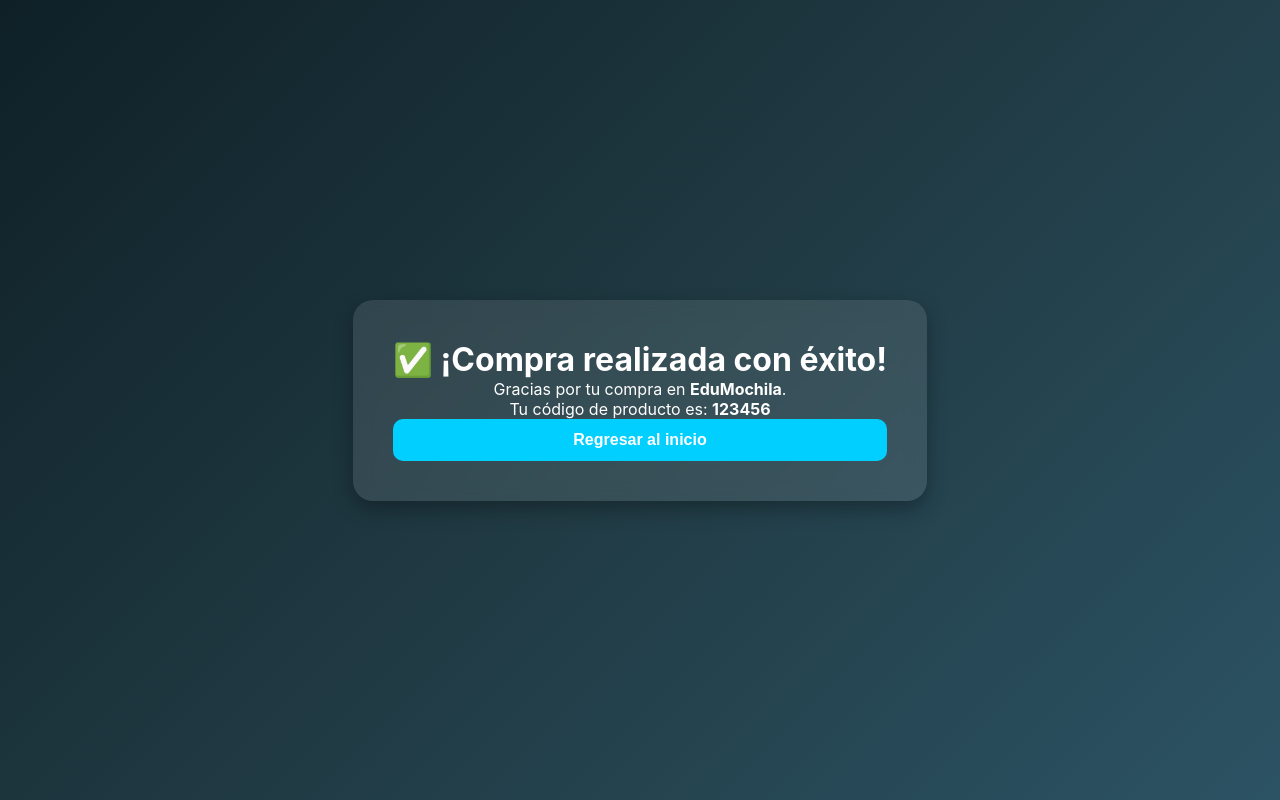
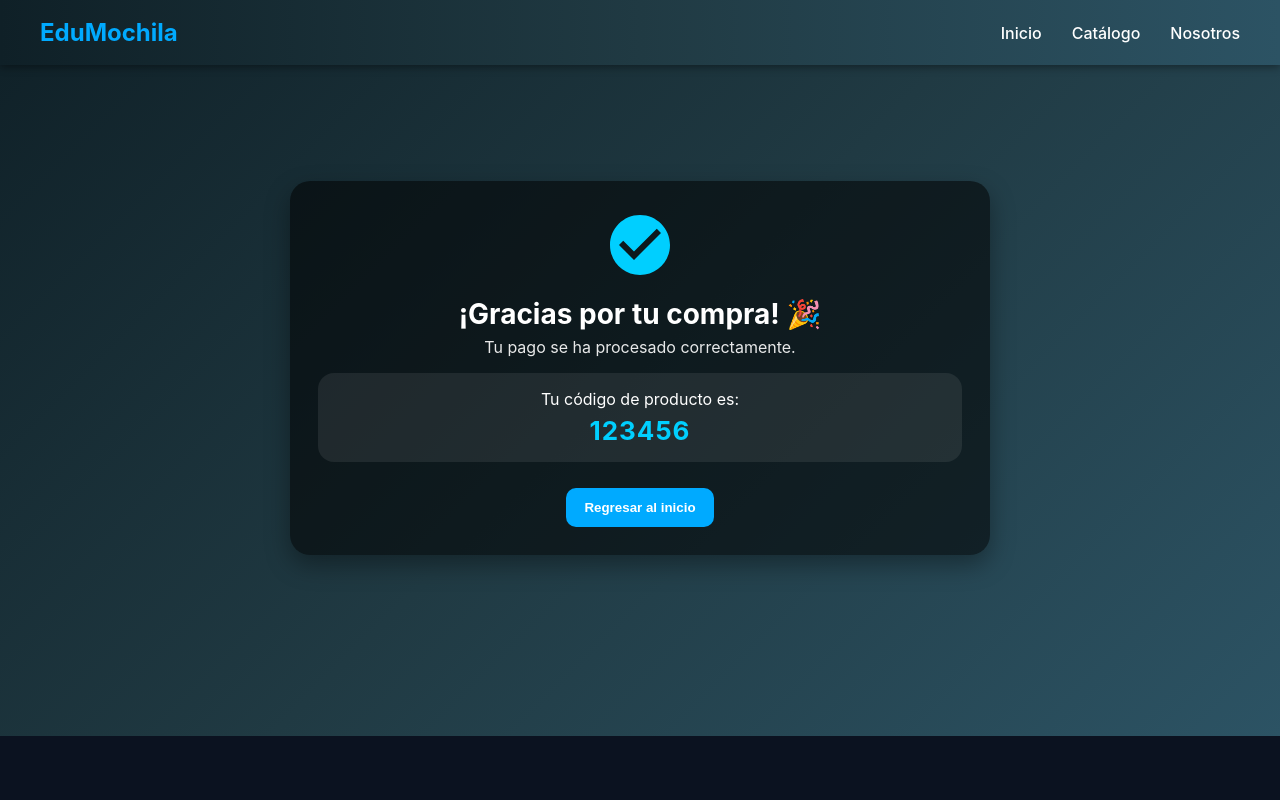
Before and after one commit to victorproroblox/remebro, a React (Create React App) app in the folder edumochila_web/: page /compra-exitosa in a window 1280 px wide. Built offline with nearby package versions, Linux system fonts and the light colour scheme; no server answers.

Commit message:
render 9

```diff
--- a/edumochila_web/src/components/Checkout.js
+++ b/edumochila_web/src/components/Checkout.js
@@ -15,7 +15,6 @@
   const [error, setError] = useState("");
 
   const token = localStorage.getItem("token") || "";
-
   const authHeaders = token ? { Authorization: `Bearer ${token}` } : {};
 
   const formatPrice = (val) => {
@@ -43,7 +42,7 @@
       setLoading(true);
       setError("");
 
-      // 1) Intento snapshot del catálogo
+      // 1) Snapshot del catálogo (precarga)
       try {
         const snap = sessionStorage.getItem("checkout_producto");
         if (snap) {
@@ -172,12 +171,12 @@
                   try {
                     const details = await actions.order.capture();
 
-                    // Registrar venta en backend usando Bearer (SIN cookies)
+                    // Registrar venta en backend usando Bearer (sin cookies)
                     const resp = await fetch(`${API_URL}/api/ventas/paypal`, {
                       method: "POST",
                       headers: {
                         "Content-Type": "application/json",
-                        ...authHeaders, // <-- Authorization: Bearer <token>
+                        ...authHeaders, // Authorization: Bearer <token>
                       },
                       body: JSON.stringify({
                         order_id: details.id,
@@ -193,9 +192,16 @@
                       );
                     }
 
+                    // Limpieza y navegación a la pantalla de éxito
                     sessionStorage.removeItem("checkout_producto");
-                    alert("Pago completado ✨ ¡Gracias por tu compra!");
-                    navigate("/");
+                    sessionStorage.setItem(
+                      "last_compra_producto_id",
+                      String(producto?.id_pr || "")
+                    );
+
+                    navigate("/compra-exitosa", {
+                      state: { producto_id: producto?.id_pr },
+                    });
                   } catch (e) {
                     console.error("❌ Error en onApprove:", e);
                     alert(
--- a/edumochila_web/src/components/CompraExitosa.js
+++ b/edumochila_web/src/components/CompraExitosa.js
@@ -1,24 +1,106 @@
-import React from "react";
-import { useNavigate } from "react-router-dom";
-import "./Checkout.css";
+// src/pages/CompraExitosa.js
+import React, { useEffect, useMemo } from "react";
+import { useLocation, useNavigate } from "react-router-dom";
+import Navbar from "./Navbar";
+import { MdCheckCircle } from "react-icons/md";
 
 export default function CompraExitosa() {
   const navigate = useNavigate();
-  const productoId = sessionStorage.getItem("codigo_producto") || "123456"; // respaldo
+  const location = useLocation();
+
+  // Intentamos leer un id pasado por state (navigate('/compra-exitosa', { state: { producto_id } }))
+  // Si no viene, usamos un ejemplo por ahora: 123456
+  const productoId = useMemo(() => {
+    return (
+      location?.state?.producto_id ||
+      sessionStorage.getItem("last_compra_producto_id") ||
+      "123456"
+    );
+  }, [location]);
+
+  // Guardamos por si refrescan la página
+  useEffect(() => {
+    if (location?.state?.producto_id) {
+      sessionStorage.setItem(
+        "last_compra_producto_id",
+        String(location.state.producto_id)
+      );
+    }
+  }, [location]);
 
   return (
-    <div className="checkout-success-page">
-      <div className="success-box">
-        <h1>✅ ¡Compra realizada con éxito!</h1>
-        <p>Gracias por tu compra en <strong>EduMochila</strong>.</p>
-        <p>
-          Tu código de producto es: <strong>{productoId}</strong>
-        </p>
+    <>
+      <Navbar />
 
-        <button className="btn-login" onClick={() => navigate("/home")}>
-          Regresar al inicio
-        </button>
-      </div>
-    </div>
+      <main
+        style={{
+          minHeight: "calc(100vh - 64px)",
+          display: "flex",
+          alignItems: "center",
+          justifyContent: "center",
+          background: "linear-gradient(135deg,#0f2027,#203a43,#2c5364)",
+          padding: "24px",
+        }}
+      >
+        <div
+          style={{
+            width: "100%",
+            maxWidth: 700,
+            background: "rgba(0,0,0,0.55)",
+            borderRadius: 20,
+            padding: 28,
+            color: "#fff",
+            textAlign: "center",
+            boxShadow: "0 10px 24px rgba(0,0,0,0.35)",
+          }}
+        >
+          <MdCheckCircle size={72} color="#00cfff" />
+          <h1 style={{ margin: "12px 0 6px", fontSize: 28 }}>
+            ¡Gracias por tu compra! 🎉
+          </h1>
+          <p style={{ margin: "0 0 16px", opacity: 0.9 }}>
+            Tu pago se ha procesado correctamente.
+          </p>
+
+          <div
+            style={{
+              background: "rgba(255,255,255,0.08)",
+              borderRadius: 16,
+              padding: 16,
+              margin: "10px auto 18px",
+            }}
+          >
+            <p style={{ margin: 0, fontSize: 16 }}>Tu código de producto es:</p>
+            <p
+              style={{
+                margin: "6px 0 0",
+                fontSize: 26,
+                fontWeight: "bold",
+                color: "#00cfff",
+                letterSpacing: 1,
+              }}
+            >
+              {productoId}
+            </p>
+          </div>
+
+          <button
+            onClick={() => navigate("/home")}
+            style={{
+              marginTop: 8,
+              background: "#00aaff",
+              border: 0,
+              color: "#fff",
+              padding: "12px 18px",
+              borderRadius: 10,
+              cursor: "pointer",
+              fontWeight: "bold",
+            }}
+          >
+            Regresar al inicio
+          </button>
+        </div>
+      </main>
+    </>
   );
 }
```
